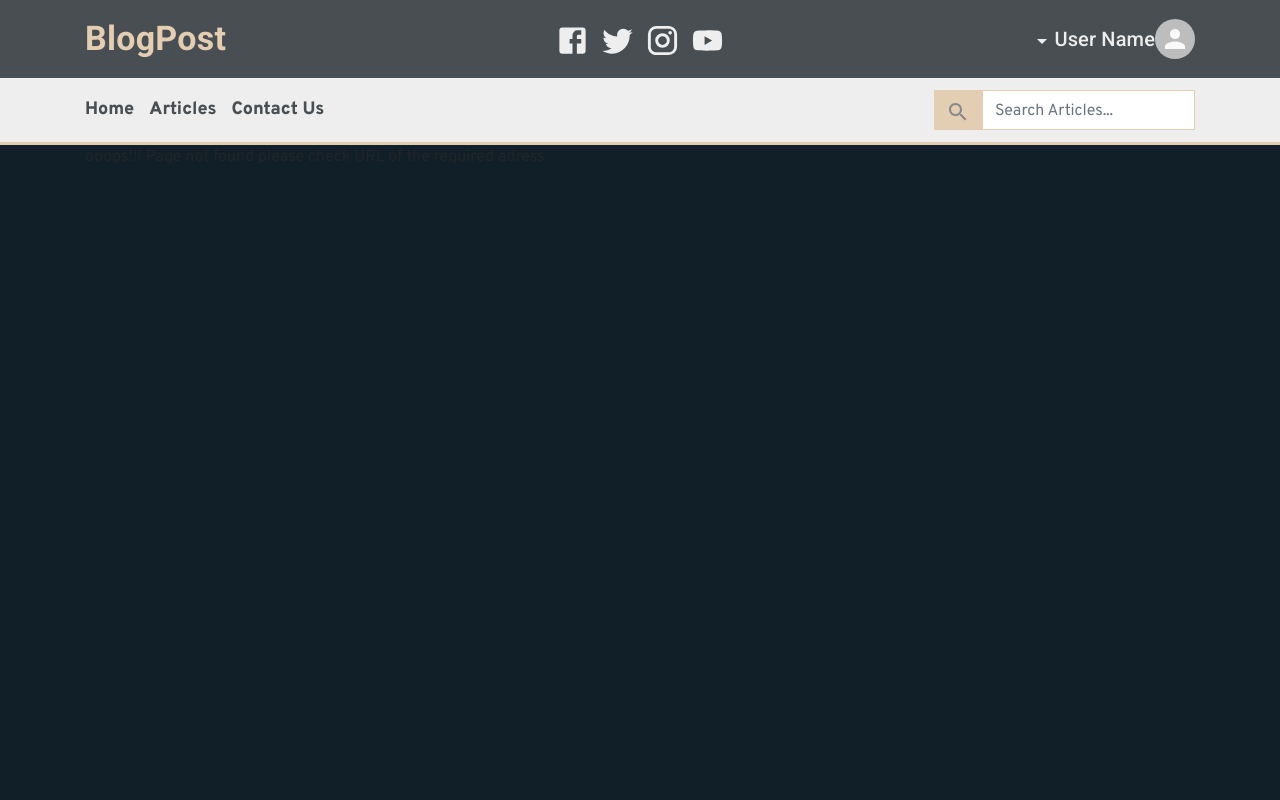
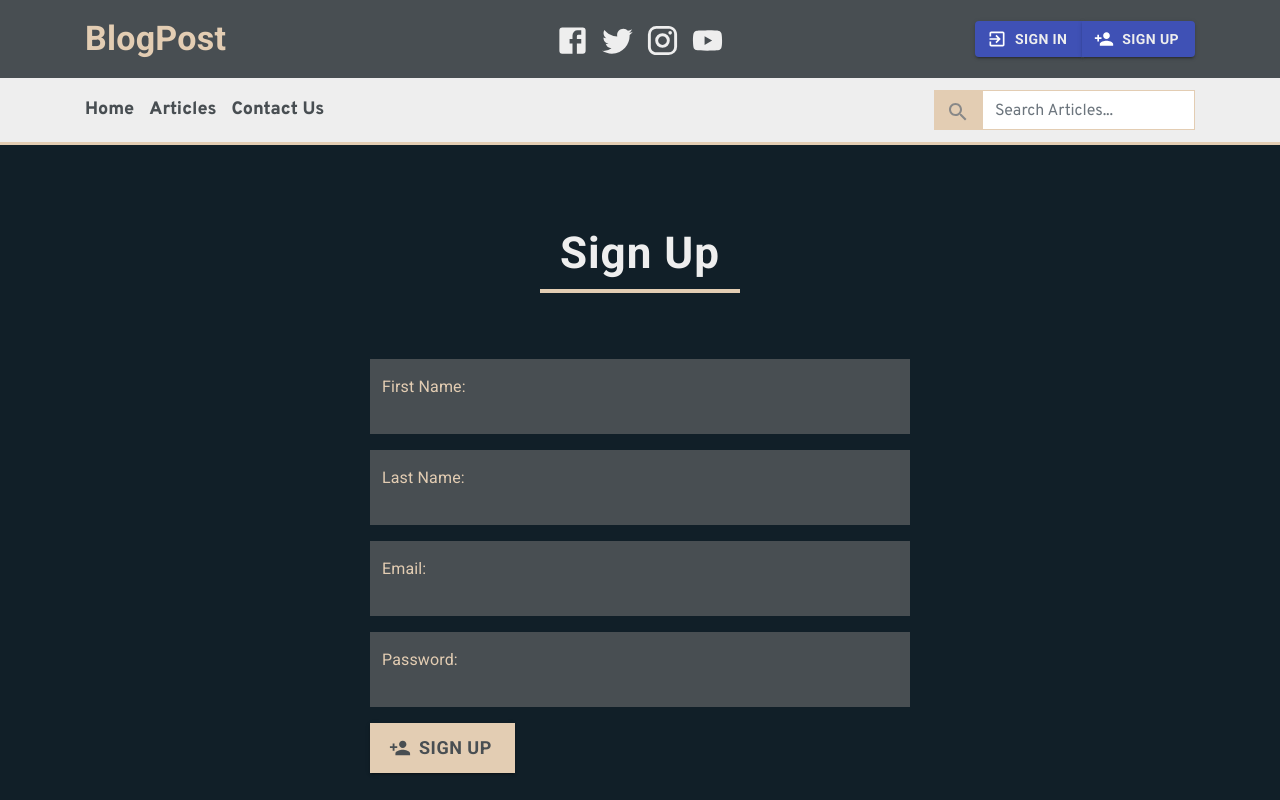
Before and after one commit to HassanAlhalabi/react-blog-system-project, a React (Create React App) app: page /signup in a window 1280 px wide. Before the commit this address had no page. Shown: the top 800 px of the page. Built offline with nearby package versions, Linux system fonts and the light colour scheme.

Commit message:
Design Fixes

```diff
--- a/src/App.css
+++ b/src/App.css
@@ -119,6 +119,7 @@ button:focus {
 
 .page-header {
     font-weight: bold !important;
+    font-size: 44px !important;
     position: relative;
     margin-top: 20px !important;
     margin-bottom: 70px !important;
@@ -127,7 +128,7 @@ button:focus {
 
 @media(max-width: 576px) {
     .page-header {
-        font-size: 44px !important
+        font-size: 34px !important
     }
 }
 
@@ -331,33 +332,57 @@ nav.navbar .lower-nav a:focus {
     margin: 0;
 }
 
-/* Contact Us Page Style */
+/* Contact Us , SignIn and SignUp Pages Style */
 
 .contact-us input,
 .contact-us .MuiInputBase-multiline,
 .contact-us .MuiFilledInput-root:hover,
-.contact-us .MuiTextField-root {
+.contact-us .MuiTextField-root,
+.signin input,
+.signin .MuiInputBase-multiline,
+.signin .MuiFilledInput-root:hover,
+.signin .MuiTextField-root,
+.signup input,
+.signup .MuiInputBase-multiline,
+.signup .MuiFilledInput-root:hover,
+.signup .MuiTextField-root {
     background-color: var(--second-color);
     color: #FFF;
     border-radius: 0;
     font-size: 21px
 }
 
-.contact-us .MuiFilledInput-input {
+.contact-us .MuiFilledInput-input,
+.signin .MuiFilledInput-input,
+.signup .MuiFilledInput-input {
     padding: 40px 12px 10px !important
 }
 
 .contact-us input:before,
 .contact-us input:after,
-.contact-us label {
+.contact-us label,
+.signin input:before,
+.signin input:after,
+.signin label,
+.signup input:before,
+.signup input:after,
+.signup label {
     color: var(--third-color) !important;
 }
 
-.contact-us .MuiFilledInput-underline:after {
+.contact-us .MuiFilledInput-underline:after,
+.signin .MuiFilledInput-underline:after,
+.signup .MuiFilledInput-underline:after {
     border-color: var(--third-color) !important;
 }
 
-.contact-us button {
+.MuiFilledInput-underline:before {
+    border: none !important;
+}
+
+.contact-us button,
+.signin button,
+.signup button {
     font-size: 18px;
     font-weight: 600;
     border-radius: 0;
@@ -367,9 +392,33 @@ nav.navbar .lower-nav a:focus {
 }
 
 .contact-us button:hover,
-.contact-us button:focus {
+.contact-us button:focus,
+.signin button:hover,
+.signin button:focus,
+.signup button:hover,
+.signup button:focus {
     background-color: transparent;
     color: var(--third-color)
+}
+
+.signin-divider {
+    position: relative;
+    margin: 35px auto;
+    border-color: var(--third-color);
+}
+
+.signin-divider::after {
+    content: 'or';
+    position: absolute;
+    top: 50%;
+    left: 50%;
+    transform: translateX(-50%) translateY(-50%);
+    background-color: var(--third-color);
+    border-radius: 50%;
+    width: 25px;
+    height: 25px;
+    text-align: center;
+    vertical-align: middle;
 }
 
 /* Admin Panel Style */
@@ -652,36 +701,6 @@ nav.navbar .lower-nav a:focus {
     color: var(--second-color)
 }
 
-/* Sign In , Sign Up Form */
-
-.signin-form,
-.signup-form {
-    box-shadow: 0px 3px 7px 1px #969696;
-    border-radius: 10px;
-    padding: 25px;
-    background-color: var(--second-color);
-}
-
-.signin-divider {
-    position: relative;
-    margin: 35px auto;
-    border-color: var(--third-color);
-}
-
-.signin-divider::after {
-    content: 'or';
-    position: absolute;
-    top: 50%;
-    left: 50%;
-    transform: translateX(-50%) translateY(-50%);
-    background-color: var(--third-color);
-    border-radius: 50%;
-    width: 25px;
-    height: 25px;
-    text-align: center;
-    vertical-align: middle;
-}
-
 /* Footer */
 
 footer {
--- a/src/App.js
+++ b/src/App.js
@@ -22,14 +22,14 @@ import NotFound404 from './components/404/404';
 
 const App = () => {
 
-  const [user,setUser] = useState('admin');
+  const [user,setUser] = useState('visitor');
 
     return(
       <BrowserRouter>
         <Header user={user}/>
         <main>
           {
-            user === 'admin' ?
+            user === 'admin' || user === 'editor' ?
             <Switch>
               <Route exact path='/' component={Home} />
               <Route path='/home' component={Home} />
--- a/src/components/auth/SignInForm.js
+++ b/src/components/auth/SignInForm.js
@@ -1,5 +1,7 @@
 import React , {useState} from 'react';
+import PageHeader from '../../components/layout/PageHeader';
 import Typography from '@material-ui/core/Typography';
+import TextField from '@material-ui/core/TextField';
 import ExitToAppIcon from '@material-ui/icons/ExitToApp';
 import Button from '@material-ui/core/Button';
 import ButtonGroup from '@material-ui/core/ButtonGroup';
@@ -29,35 +31,29 @@ const SignInForm = () => {
     return (
         <div className='signin pt-5 pb-5'>
             <div className='container'>
+                <PageHeader title='Sign In' />
                 <div className='row'>
-                    <div className='col-12 col-sm-10 col-md-5 m-auto'>
+                    <div className='col-12 col-sm-10 col-md-6 m-auto'>
                         <form className='signin-form'>
-                            <Typography variant='h4' align='center'>
-                                Sign In
-                            </Typography>
-                            <div className='form-group'>
-                                <label htmlFor='email'>Email:</label>
-                                <input
+                            <TextField
+                                label='Email:'
+                                variant='filled'
                                 type='email'
-                                    className='form-control'
+                                className='w-100 mb-3'
                                 name='email'
                                 id='email'
                                 onChange={handleFormChange}
-                                    value={inputs.email}
-                                    />
-                            </div>
-                            <div className='form-group'>
-                                <label htmlFor='password'>Password:</label>
-                                <input
+                                value={inputs.email}/>
+                            <TextField
+                                label='Password:'
+                                variant='filled'
                                 type='password'
-                                    className='form-control'
+                                className='w-100 mb-3'
                                 name='password'
                                 id='password'
                                 onChange={handleFormChange}
-                                    value={inputs.password}
-                                    />
-                            </div>
-                            <div className='d-flex justify-content-center'>
+                                value={inputs.password}/>
+                            <div className='d-flex'>
                                 <Button
                                     variant='contained'
                                     color='primary'
@@ -69,7 +65,7 @@ const SignInForm = () => {
                                     Sign In
                                 </Button>
                             </div>
-                            <div className='divider signin-divider'></div>
+                            {/* <div className='divider signin-divider'></div>
                             <Typography variant='h5' align='center'>
                                 Continue With
                             </Typography>
@@ -94,7 +90,7 @@ const SignInForm = () => {
                                         Twitter
                                     </Button>
                                 </ButtonGroup>
-                            </div>
+                            </div>     */}
                         </form>
                     </div>
                 </div>
--- a/src/components/auth/SignUpForm.js
+++ b/src/components/auth/SignUpForm.js
@@ -1,4 +1,6 @@
 import React , {useState} from 'react';
+import PageHeader from '../../components/layout/PageHeader';
+import TextField from '@material-ui/core/TextField';
 import Typography from '@material-ui/core/Typography';
 import Button from '@material-ui/core/Button';
 import ButtonGroup from '@material-ui/core/ButtonGroup';
@@ -30,59 +32,49 @@ const SignUpForm = () => {
     return (
         <div className='signup pt-5 pb-5'>
             <div className='container'>
+                <PageHeader title='Sign Up' />
                 <div className='row'>
-                    <div className='col-12 col-sm-10 col-md-5 m-auto'>
+                    <div className='col-12 col-sm-10 col-md-6 m-auto'>
                         <form className='signup-form'>
-                            <Typography variant='h4' align='center'>
-                                Sign Up
-                            </Typography>
-                            <div className='row'>
-                                <div className='form-group  col-12 col-sm-6'>
-                                    <label htmlFor='f_name'>First Name:</label>
-                                    <input
+                            <div className=''>
+                                <TextField
+                                    label='First Name:'
+                                    variant='filled'
                                     type='f_name'
-                                        className='form-control'
+                                    className='w-100 mb-3'
                                     name='f_name'
                                     id='f_name'
                                     onChange={handleFormChange}
-                                        value={inputs.f_name}
-                                        />
-                                </div>
-                                <div className='form-group  col-12 col-sm-6'>
-                                    <label htmlFor='l_name'>Last Name:</label>
-                                    <input
+                                    value={inputs.f_name} />
+                                <TextField
+                                    label='Last Name:'
+                                    variant='filled'
                                     type='l_name'
-                                        className='form-control'
+                                    className='w-100 mb-3'
                                     name='l_name'
                                     id='l_name'
                                     onChange={handleFormChange}
-                                        value={inputs.l_name}
-                                        />
+                                    value={inputs.l_name} />
                             </div>
-                            </div>
-                            <div className='form-group'>
-                                <label htmlFor='email'>Email:</label>
-                                <input
+                            <TextField
+                                label='Email:'
+                                variant='filled'
                                 type='email'
-                                    className='form-control'
+                                className='w-100 mb-3'
                                 name='email'
                                 id='email'
                                 onChange={handleFormChange}
-                                    value={inputs.email}
-                                    />
-                            </div>
-                            <div className='form-group'>
-                                <label htmlFor='password'>Password:</label>
-                                <input
+                                value={inputs.email} />
+                            <TextField
+                                label='Password:'
+                                variant='filled'
                                 type='password'
-                                    className='form-control'
+                                className='w-100 mb-3'
                                 name='password'
                                 id='password'
                                 onChange={handleFormChange}
-                                    value={inputs.password}
-                                    />
-                            </div>
-                            <div className='d-flex justify-content-center'>
+                                value={inputs.password} />
+                            <div className='d-flex'>
                                 <Button
                                     variant='contained'
                                     color='primary'
@@ -94,7 +86,7 @@ const SignUpForm = () => {
                                     Sign Up
                                 </Button>
                             </div>
-                            <div className='divider signin-divider'></div>
+                            {/* <div className='divider signin-divider'></div>
                             <Typography variant='h5' align='center'>
                                 Continue With
                             </Typography>
@@ -115,7 +107,7 @@ const SignUpForm = () => {
                                         Twitter
                                     </Button>
                             </ButtonGroup>
-                            </div>
+                            </div>     */}
                         </form>
                     </div>
                 </div>
--- a/src/components/header/Header.js
+++ b/src/components/header/Header.js
@@ -45,7 +45,7 @@ const Header = ({user}) => {
               </div>
             }
             <div className='col-12 col-sm-6 col-md-4 d-flex order-2 order-md-3 justify-content-center justify-content-sm-end align-items-center'>
-              {user === 'admin' || user === 'registerdClient' ? <RegisterdLinks user={user}/> :
+              {user === 'admin' || user === 'editor' || user === 'registerdClient' ? <RegisterdLinks user={user}/> :
               <UnRegisteredLinks /> }
             </div>
           </div>
--- a/src/components/header/RegisteredLinks.js
+++ b/src/components/header/RegisteredLinks.js
@@ -40,7 +40,7 @@ const RegisteredLinks = ({user}) => {
                             User Name
                         </Typography>
                     </div>
-                    <div className='user-avatar'>
+                    <div className='user-avatar ml-2'>
                         <Avatar />
                     </div>
                 </div>
```
Lines whose indentation alone changed are shown as unchanged.
